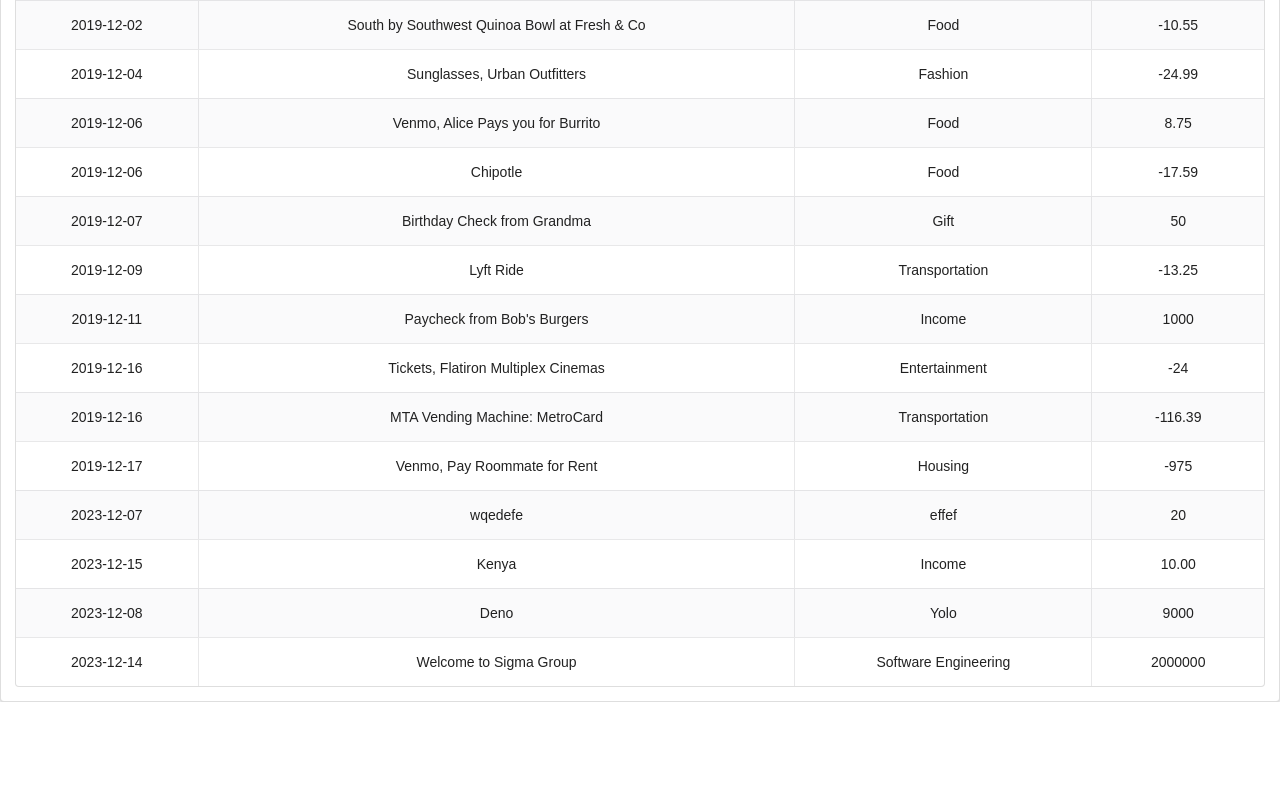
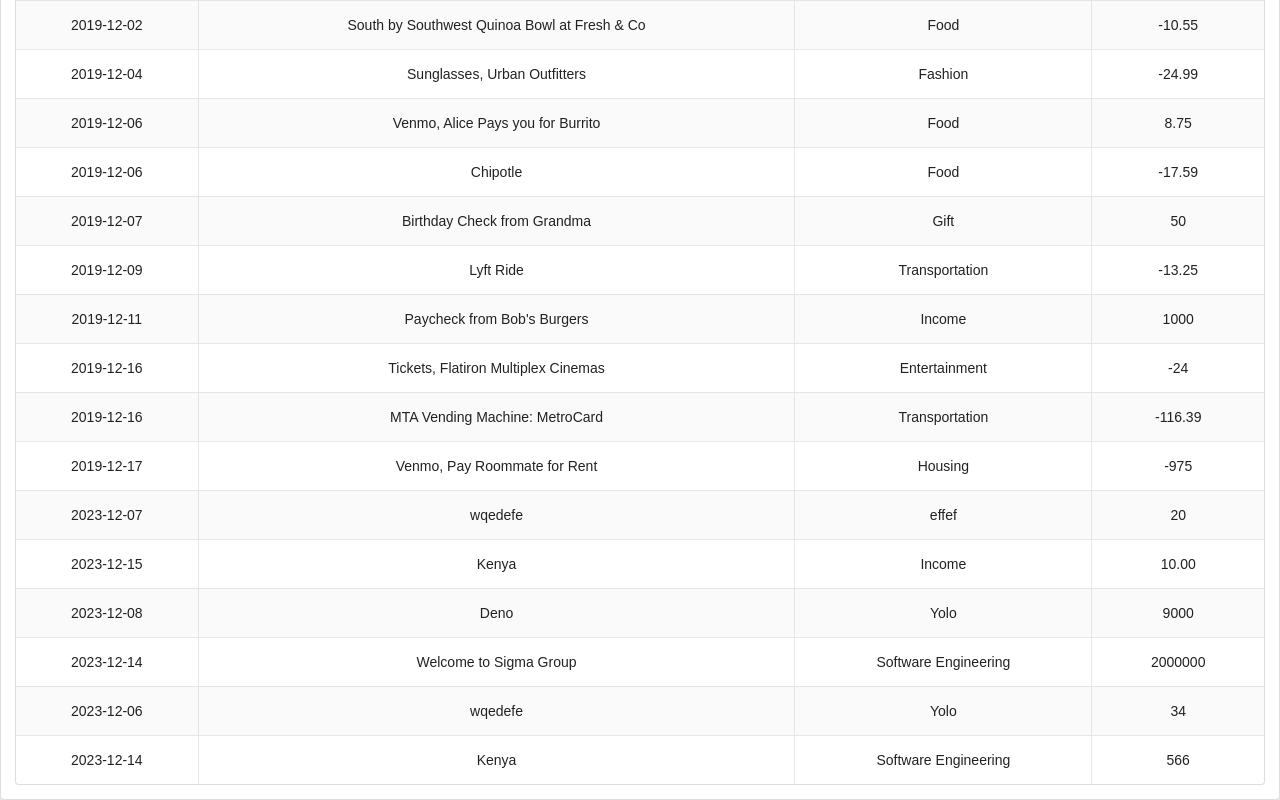
Before and after one commit to Njmwas-Moringa-Class/phase-2-hooks-code-challenge-bank-of-flatiron-Edensel, a React (Create React App) app: page / in a window 1280 px wide. Shown: the part 426-1226 px from the top of the page. Before the commit the page ends 1128 px from the top, so only its background shows below. Built offline with nearby package versions, Linux system fonts and the light colour scheme; data requests are answered from the project's data file.

Commit message:
Refactored the components to make items filtering dynamic

```diff
--- a/db.json
+++ b/db.json
@@ -111,6 +111,20 @@
       "category": "Software Engineering",
       "amount": "2000000",
       "id": 20
+    },
+    {
+      "date": "2023-12-06",
+      "description": "wqedefe",
+      "category": "Yolo",
+      "amount": "34",
+      "id": 21
+    },
+    {
+      "date": "2023-12-14",
+      "description": "Kenya",
+      "category": "Software Engineering",
+      "amount": "566",
+      "id": 22
     }
   ]
 }
--- a/src/components/AccountContainer.js
+++ b/src/components/AccountContainer.js
@@ -5,13 +5,33 @@
 
 function AccountContainer() {
   const [transactions, setTransactions] = useState([]);
+  const [filteredTransactions, setFilteredTransactions] = useState([]);
 
   useEffect(() => {
     fetch("http://localhost:8001/transactions")
       .then((response) => response.json())
-      .then((data) => setTransactions(data));
+      .then((data) => {
+        setTransactions(data);
+        setFilteredTransactions(data);
+      })
+      .catch((error) => console.error("Error fetching transactions:", error));
   }, []);
-// Function to handle a new post transaction request to the backend API for persistence
+
+  const handleSearch = (term) => {
+    const filtered = transactions.filter((transaction) =>
+      Object.values(transaction).some(
+        (field) =>
+          typeof field === "string" &&
+          (field.toLowerCase().includes(term.toLowerCase()) ||
+            (typeof transaction.amount === "number" &&
+              transaction.amount.toString().includes(term.toLowerCase())))
+      )
+    );
+    setFilteredTransactions(filtered);
+  };
+
+
+
   const handleAddTransaction = (newTransaction) => {
     fetch("http://localhost:8001/transactions", {
       method: "POST",
@@ -22,15 +42,21 @@
     })
       .then((response) => response.json())
       .then((data) => {
-        setTransactions([...transactions, data]); // Add new transaction
-      });
+        setTransactions([...transactions, data]);
+        handleSearch("");
+      })
+      .catch((error) => console.error("Error adding transaction:", error));
   };
+
+
 
   return (
     <div>
-      <Search />
-      <AddTransactionForm onAddTransaction={handleAddTransaction} />
-      <TransactionsList transactions={transactions} />
+      <Search setSearchTerm={handleSearch} />
+      <AddTransactionForm handleAddTransaction={handleAddTransaction} />
+      <TransactionsList
+        transactions={filteredTransactions}
+      />
     </div>
   );
 }
--- a/src/components/AddTransactionForm.js
+++ b/src/components/AddTransactionForm.js
@@ -1,6 +1,6 @@
 import React, { useState } from "react";
 
-function AddTransactionForm({ onAddTransaction }) {
+function AddTransactionForm({ handleAddTransaction }) {
   const [formData, setFormData] = useState({
     date: "",
     description: "",
@@ -8,7 +8,7 @@
     amount: "",
   });
 
-  const handleInputChange = (e) => {
+  const handleChange = (e) => {
     const { name, value } = e.target;
     setFormData({
       ...formData,
@@ -18,7 +18,7 @@
 
   const handleSubmit = (e) => {
     e.preventDefault();
-    onAddTransaction(formData);
+    handleAddTransaction(formData);
     setFormData({
       date: "",
       description: "",
@@ -31,10 +31,34 @@
     <div className="ui segment">
       <form className="ui form" onSubmit={handleSubmit}>
         <div className="inline fields">
-          <input type="date" name="date" value={formData.date} onChange={handleInputChange} />
-          <input type="text" name="description" placeholder="Description" value={formData.description} onChange={handleInputChange} />
-          <input type="text" name="category" placeholder="Category" value={formData.category} onChange={handleInputChange} />
-          <input type="number" name="amount" placeholder="Amount" step="0.01" value={formData.amount} onChange={handleInputChange} />
+          <input
+            type="date"
+            name="date"
+            value={formData.date}
+            onChange={handleChange}
+          />
+          <input
+            type="text"
+            name="description"
+            placeholder="Description"
+            value={formData.description}
+            onChange={handleChange}
+          />
+          <input
+            type="text"
+            name="category"
+            placeholder="Category"
+            value={formData.category}
+            onChange={handleChange}
+          />
+          <input
+            type="number"
+            name="amount"
+            placeholder="Amount"
+            step="0.01"
+            value={formData.amount}
+            onChange={handleChange}
+          />
         </div>
         <button className="ui button" type="submit">
           Add Transaction
--- a/src/components/Search.js
+++ b/src/components/Search.js
@@ -1,12 +1,16 @@
 import React from "react";
 
-function Search() {
+function Search({ setSearchTerm }) {
+  const handleSearch = (e) => {
+    setSearchTerm(e.target.value);
+  };
+
   return (
     <div className="ui large fluid icon input">
       <input
         type="text"
         placeholder="Search your Recent Transactions"
-        onChange={() => console.log("Searching...")}
+        onChange={handleSearch}
       />
       <i className="circular search link icon"></i>
     </div>
--- a/src/components/Transaction.js
+++ b/src/components/Transaction.js
@@ -1,12 +1,12 @@
 import React from "react";
 
-function Transaction({ date, description, category, amount }) {
+function Transaction({ transaction }) {
   return (
-    <tr>
-      <td>{date}</td>
-      <td>{description}</td>
-      <td>{category}</td>
-      <td>{amount}</td>
+    <tr key={transaction.id}>
+      <td>{transaction.date}</td>
+      <td>{transaction.description}</td>
+      <td>{transaction.category}</td>
+      <td>{transaction.amount}</td>
     </tr>
   );
 }
--- a/src/components/TransactionsList.js
+++ b/src/components/TransactionsList.js
@@ -1,15 +1,7 @@
-import React, { useState, useEffect } from "react";
+import React from "react";
 import Transaction from "./Transaction";
 
-function TransactionsList() {
-  const [transactions, setTransactions] = useState([]);
-
-  useEffect(() => {
-    fetch("http://localhost:8001/transactions")
-      .then((response) => response.json())
-      .then((data) => setTransactions(data));
-  }, []);
-
+function TransactionsList({ transactions}) {
   return (
     <table className="ui celled striped padded table">
       <tbody>
@@ -27,14 +19,10 @@
             <h3 className="ui center aligned header">Amount</h3>
           </th>
         </tr>
-        {/* render a list of <Transaction> components here */}
         {transactions.map((transaction) => (
           <Transaction
             key={transaction.id}
-            date={transaction.date}
-            description={transaction.description}
-            category={transaction.category}
-            amount={transaction.amount}
+            transaction={transaction}
           />
         ))}
       </tbody>
```
Also changed, not shown: 1 other file (tests, documents, lock files or other folders).
